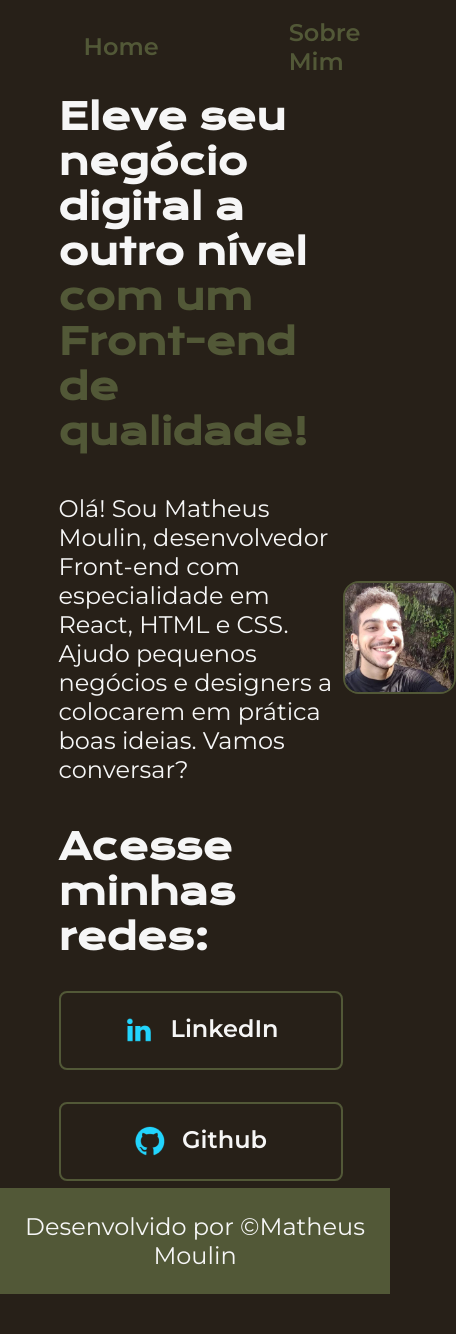
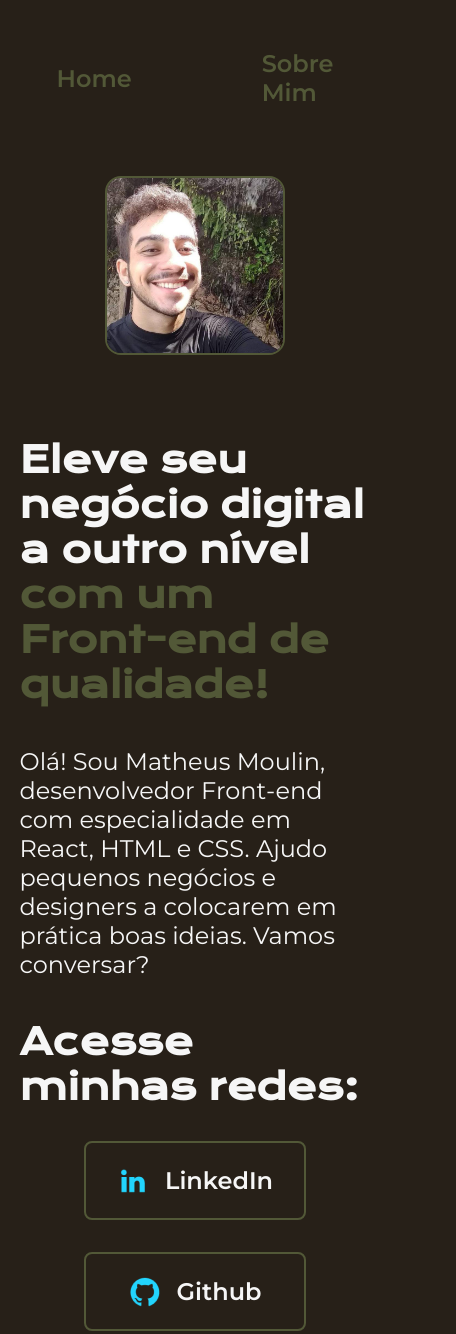
Before and after one commit to MoulOut/one-html-css, a plain HTML site: page index.html in a window 390 px wide. Shown: the top 1334 px of the page, 456 px wide, since content can reach past the window. Before the commit the page ends 1294 px from the top, so only its background shows below. Drawn offline with nearby package versions, Linux system fonts and the light colour scheme.

Commit message:
feat: add: resposividade

```diff
--- a/styles/style.css
+++ b/styles/style.css
@@ -1,4 +1,5 @@
 @import url('https://fonts.googleapis.com/css2?family=Krona+One&family=Montserrat:wght@400;600&display=swap');
+
 :root {
   --main-color: #272018;
   --secondary-color: #525837;
@@ -21,7 +22,7 @@ body {
 }
 
 .cabeçalho {
-  padding: 2% 0 0 15%;
+  padding: 5% 0 0 15%;
 }
 
 .cabeçalho_menu {
@@ -32,7 +33,7 @@ body {
 
 .cabeçalho_menu_link {
   font-family: var(--secondary-font);
-  font-size: 24px;
+  font-size: 1.5rem;
   font-weight: 600;
   color: var(--secondary-color);
   margin: 0 10px;
@@ -42,21 +43,22 @@ body {
 }
 
 main {
-  padding: 2% 15%;
+  padding: 5% 15%;
   display: flex;
   align-items: center;
   justify-content: space-between;
+  gap: 82px;
 }
 
 section {
-  width: 615px;
+  width: 50%;
   display: flex;
   flex-direction: column;
   gap: 40px;
 }
 
 h1 {
-  font-size: 36px;
+  font-size: 2.25rem;
   font-family: var(--main-font);
 }
 
@@ -65,14 +67,14 @@ strong {
 }
 
 .paragrafo {
-  font-size: 24px;
+  font-size: 1.5rem;
   font-family: var(--secondary-font);
 }
 
 div {
   font-family: var(--main-font);
   font-weight: 400;
-  font-size: 24px;
+  font-size: 1.5rem;
   display: flex;
   flex-direction: column;
   align-items: center;
@@ -83,15 +85,16 @@ div {
 .botoes {
   display: flex;
   justify-content: center;
+  align-items: center;
   gap: 16px;
   color: var(--terciary-color);
-  width: 280px;
-  padding: 21.5px 0;
+  width: 50%;
+  padding: 21.5px;
   text-decoration: none;
   text-align: center;
   font-family: var(--secondary-font);
   font-weight: 600;
-  font-size: 24px;
+  font-size: 1.5rem;
   border-radius: 8px;
   border: 2px solid var(--secondary-color);
 }
@@ -101,17 +104,37 @@ div {
 }
 
 .pfpic {
-  width: 40%;
+  width: 50%;
   border: 2px solid var(--secondary-color);
   border-radius: 16px;
 }
 
 footer {
-  padding: 24px;
+  padding: 1.5rem;
   background-color: var(--secondary-color);
   color: var(--terciary-color);
   text-align: center;
   font-family: var(--secondary-font);
-  font-size: 24px;
+  font-size: 1.5rem;
   font-weight: 400;
 }
+
+@media(max-width:1000px){
+  .cabeçalho{
+    padding: 10%;
+  }
+
+  .cabeçalho_menu{
+    justify-content: center;
+  }
+
+  main{
+    flex-direction: column-reverse;
+    padding: 5%;
+  }
+
+  section{
+    width: auto;
+  }
+
+}
```
